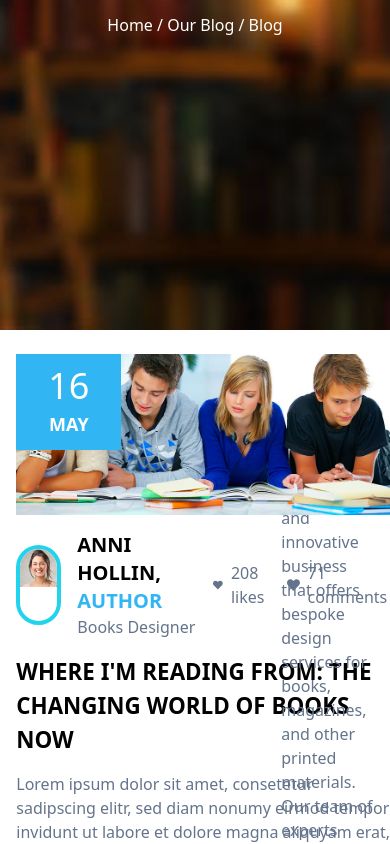
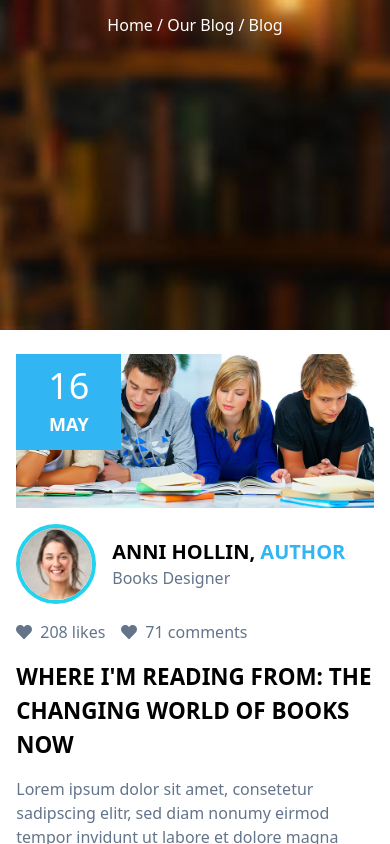
Before and after one commit to emmanuel-cruz-dev/literarium, a React (Vite) app: page /blog in a window 390 px wide. Shown: the part 345-1189 px from the top of the page. Built offline with nearby package versions, Linux system fonts and the light colour scheme.

Commit message:
orden article y aside

```diff
--- a/src/components/routes/blog/BlogContent.tsx
+++ b/src/components/routes/blog/BlogContent.tsx
@@ -5,7 +5,7 @@ import BlogUser1 from "../../../assets/images/blog-user1.jpg";
 const BlogContent = () => {
   return (
     <section className="blog-content" id="blog-content">
-      <article className="w-11/12 mx-auto grid grid-cols-3 gap-10 py-6 text-slate-500">
+      <article className="w-11/12 mx-auto grid grid-cols-1 lg:grid-cols-3 gap-10 py-6 text-slate-500">
         <article className="col-span-2 mx-auto flex flex-col gap-4">
           <div className="relative">
             <img src={BlogImg1} alt="" />
@@ -14,7 +14,7 @@ const BlogContent = () => {
               <p className="font-bold text-lg">May</p>
             </div>
           </div>
-          <article className="flex justify-between items-center gap-4 ">
+          <article className="flex flex-col md:flex-row md:justify-between md:items-center gap-4 ">
             <div className="flex items-center gap-4">
               <figure className="rounded-full overflow-hidden w-20 h-20 border-4 border-cyan-400">
                 <img src={BlogUser1} alt="" />
```
